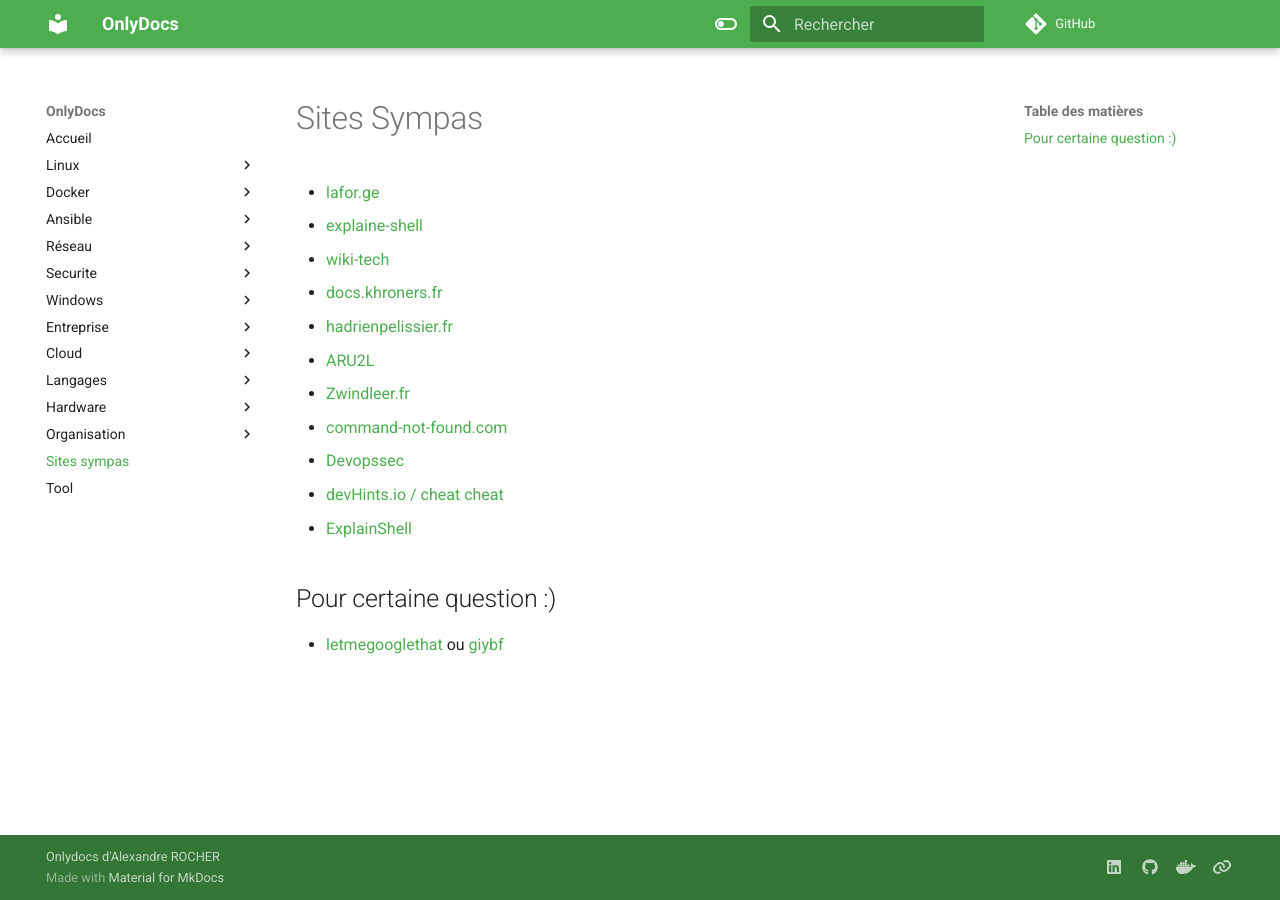
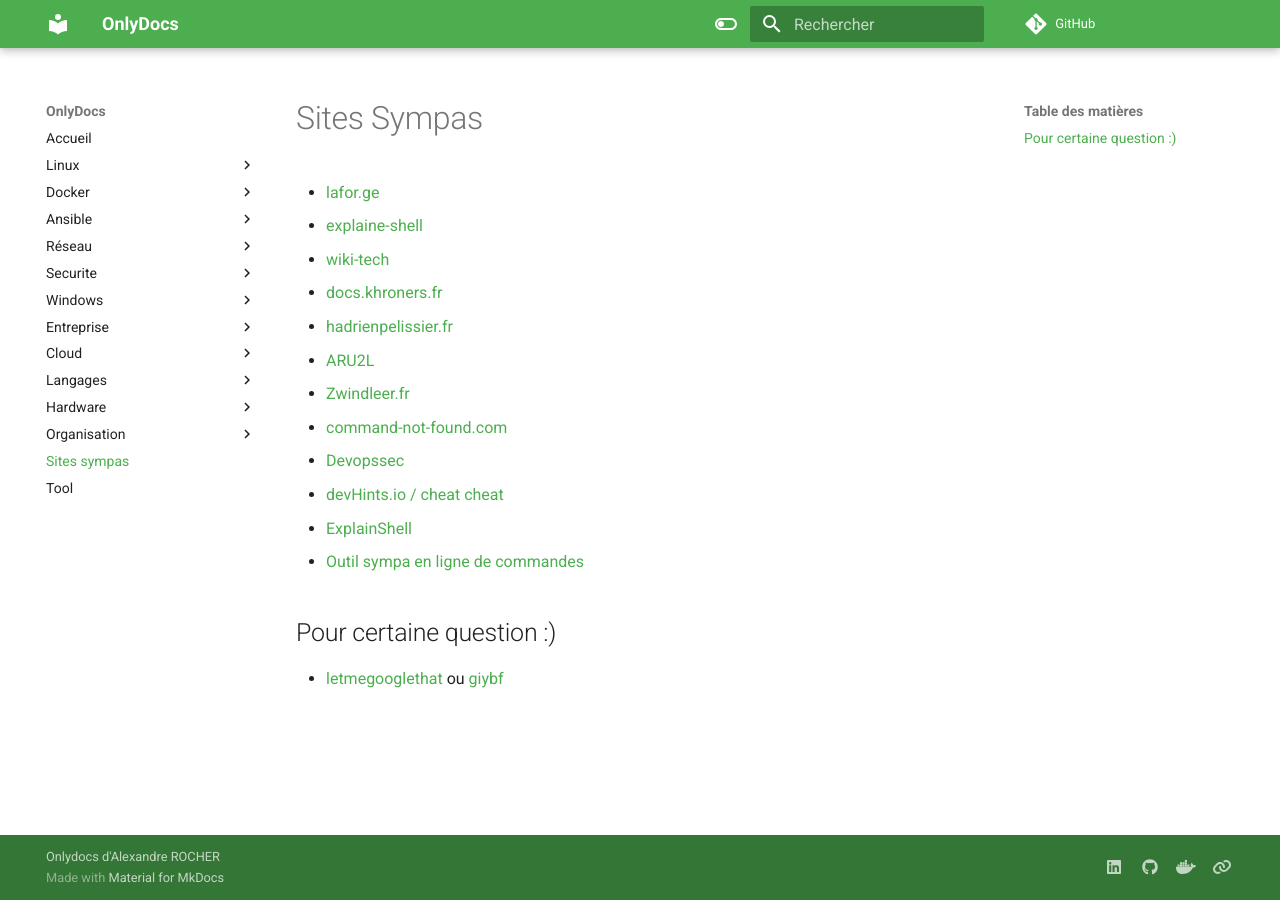
Before and after one commit to Theonlymore/OnlyDocs, an MkDocs documentation site: the page built from docs/niceSite.md, in a window 1280 px wide. Built offline with MkDocs 1.6.1 and Material for MkDocs 9.7.7, drawn with Linux system fonts in a browser that asks for light colours; comment, search, counter and statistics services are not loaded.

Commit message:
Update niceSite.md

```diff
--- a/docs/niceSite.md
+++ b/docs/niceSite.md
@@ -11,6 +11,7 @@
 - [Devopssec](https://devopssec.fr/)
 - [devHints.io / cheat cheat](https://devhints.io/)
 - [ExplainShell](https://www.explainshell.com/)
+- [Outil sympa en ligne de commandes](https://blog.stephane-robert.info/post/devops-outils-linux-indispensables/#lazydocker)
 
 ## Pour certaine question :)
 
```
